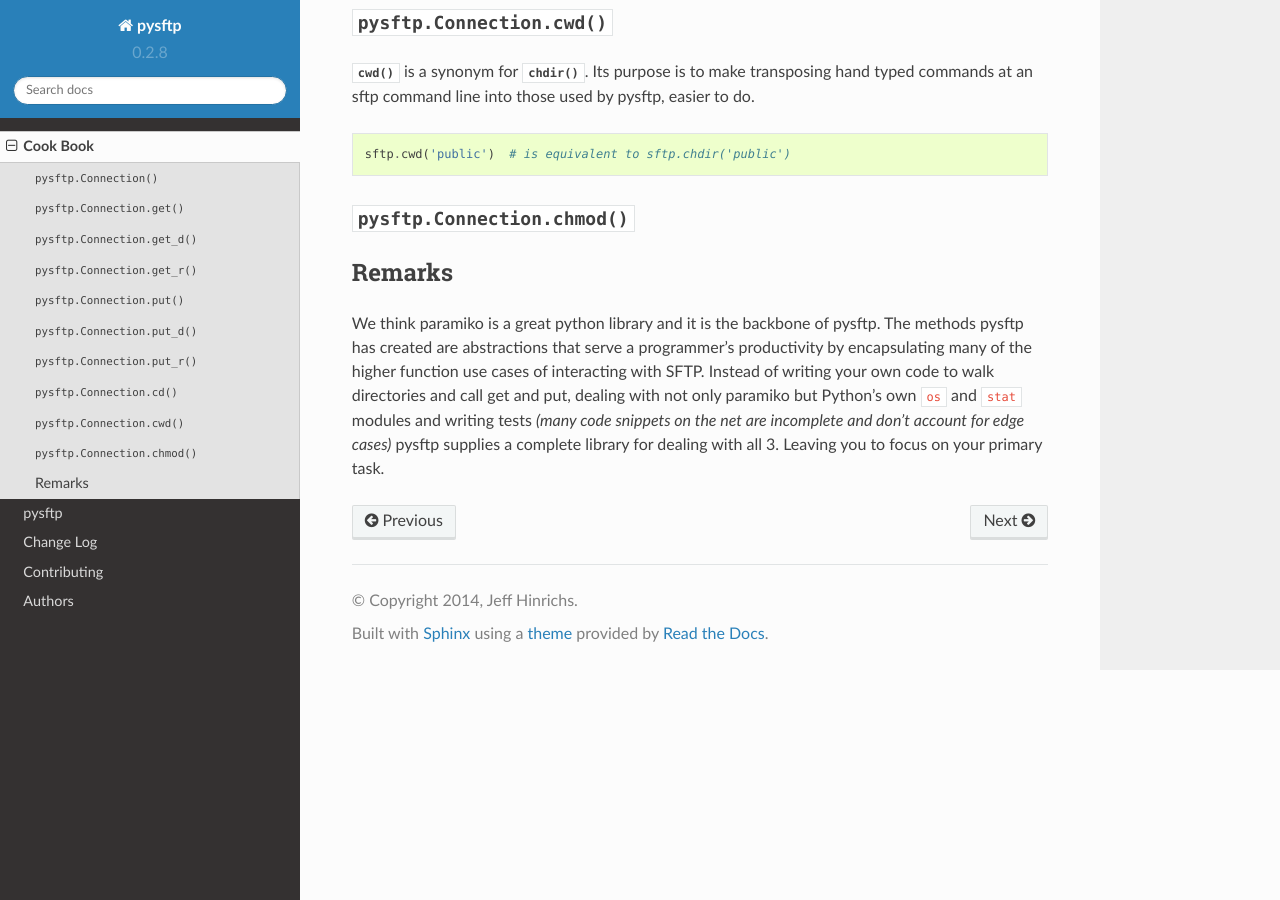
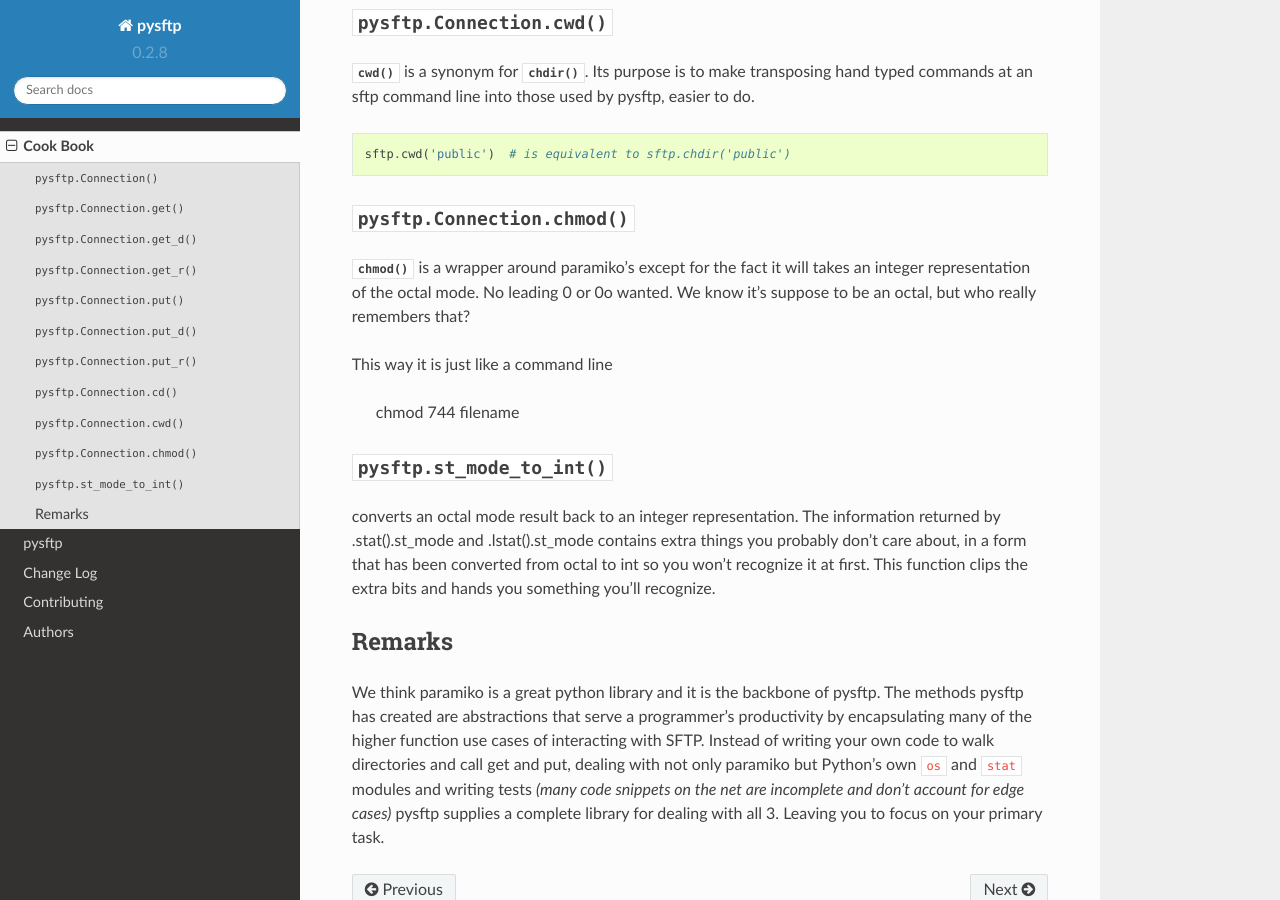
Before and after one commit to ryhsiao/pysftp, a Sphinx documentation site: the page built from docs/cookbook.rst, in a window 1280 px wide and 900 px high, scrolled down 3219 px. Built offline with Sphinx 7.4.7 and the Read the Docs theme 2.0.0, drawn with Linux system fonts in a browser that asks for light colours.

Commit message:
more on cookbook

```diff
--- a/docs/cookbook.rst
+++ b/docs/cookbook.rst
@@ -171,6 +171,22 @@ to do.
 
 :meth:`pysftp.Connection.chmod`
 -------------------------------
+:meth:`.chmod` is a wrapper around paramiko's except for the fact it will
+takes an integer representation of the octal mode.  No leading 0 or 0o
+wanted.  We know it's suppose to be an octal, but who really remembers that?
+
+This way it is just like a command line
+
+  chmod 744 filename
+
+:func:`pysftp.st_mode_to_int`
+------------------------------
+converts an octal mode result back to an integer representation.  The information
+returned by .stat().st_mode and .lstat().st_mode contains extra things you
+probably don't care about, in a form that has been converted from octal to int
+so you won't recognize it at first.  This function clips the extra bits and
+hands you something you'll recognize.
+
 
 Remarks
 -------
```
